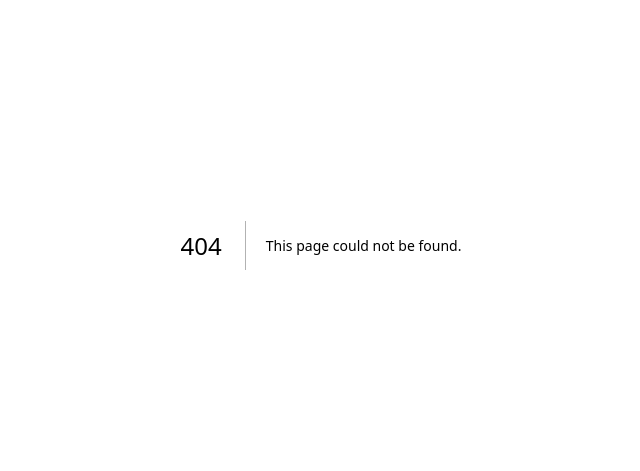
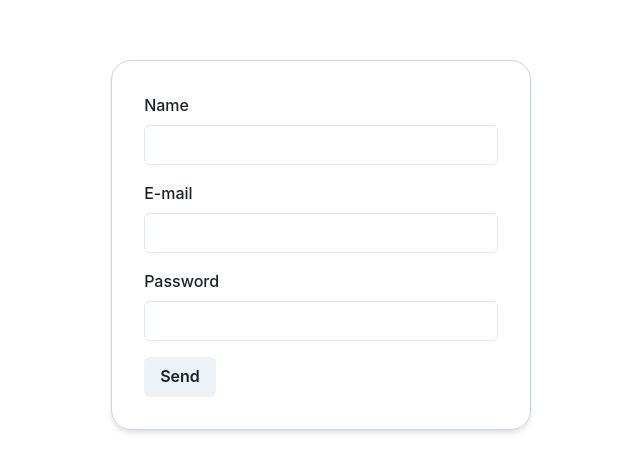
Before and after one commit to Engenharia-de-Software-04/animais-ufcg-frontend, a Next.js app: page /admin/signup in a window 1280 px wide. Before the commit this address had no page. Shown: the part 155-626 px from the top of the page, without its empty margins (319-959 px from the left). Built offline with nearby package versions, Linux system fonts and the light colour scheme.

Commit message:
feat: creating login and signup forms

```diff
--- /dev/null
+++ b/src/app/admin/(auth)/signup/page.js
@@ -0,0 +1,33 @@
+"user client";
+
+import React from 'react';
+
+import {
+    Flex,
+    Center,
+    FormControl,
+    FormLabel,
+    Input,
+    Button
+
+} from '@chakra-ui/react'
+
+export default function Login() {
+    return <div className="form-wrapper">
+        <Flex bg="white">
+            <Center w='100%' h="100vh">
+                <Center p="2rem" boxShadow='md' border='1px' borderColor='gray.300' borderRadius="20px">
+                    <FormControl>
+                        <FormLabel>Name</FormLabel>
+                        <Input mb="1rem" type='name' />
+                        <FormLabel>E-mail</FormLabel>
+                        <Input mb="1rem" type='email' />
+                        <FormLabel>Password</FormLabel>
+                        <Input mb="1rem" type='password' />
+                        <Button>Send</Button>
+                    </FormControl>
+                </Center>
+            </Center>
+        </Flex>
+    </div>
+}
```
Also changed, not shown: src/app/admin/(auth)/login/page.js (added, +31 -0 lines), src/app/service/auth.js (added).
